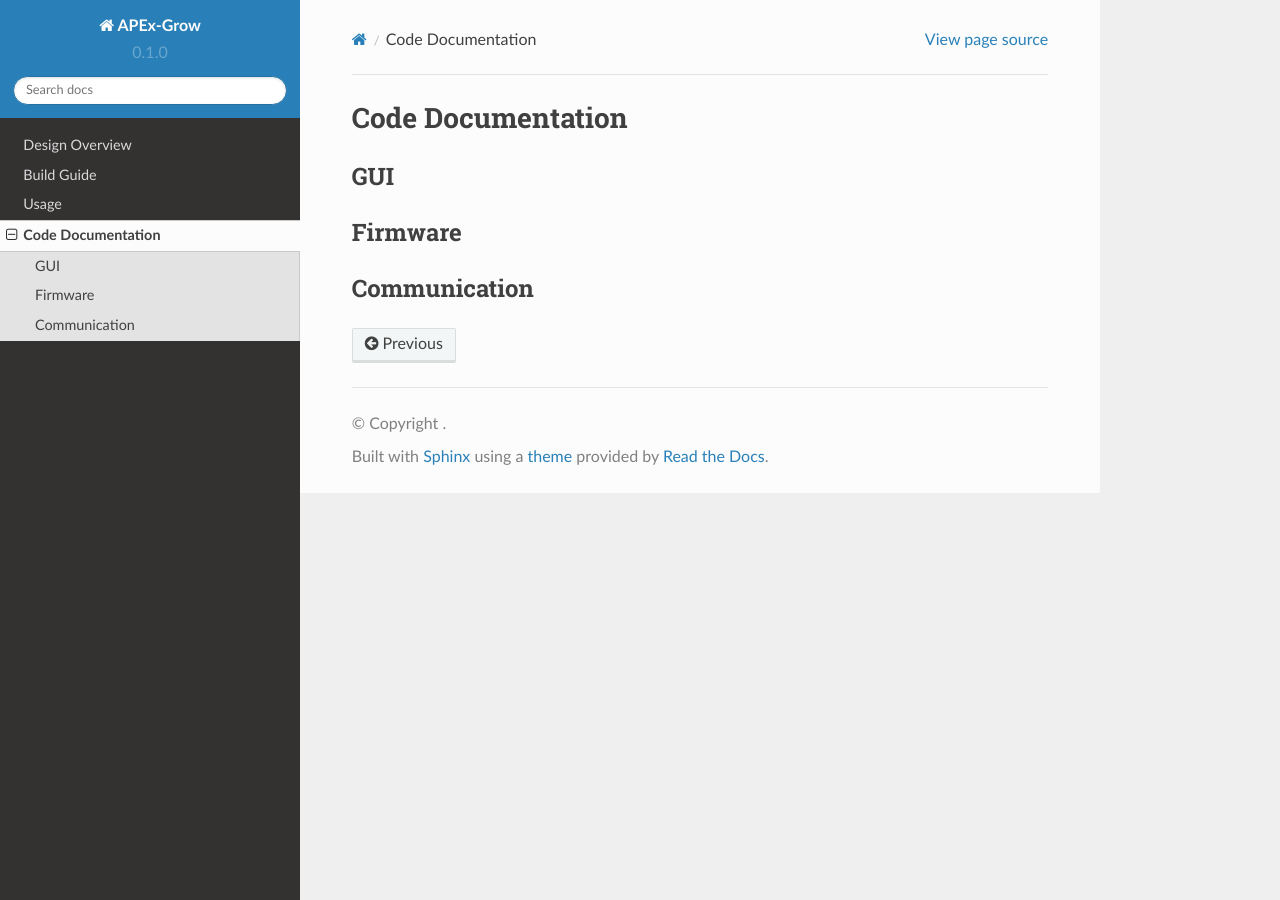
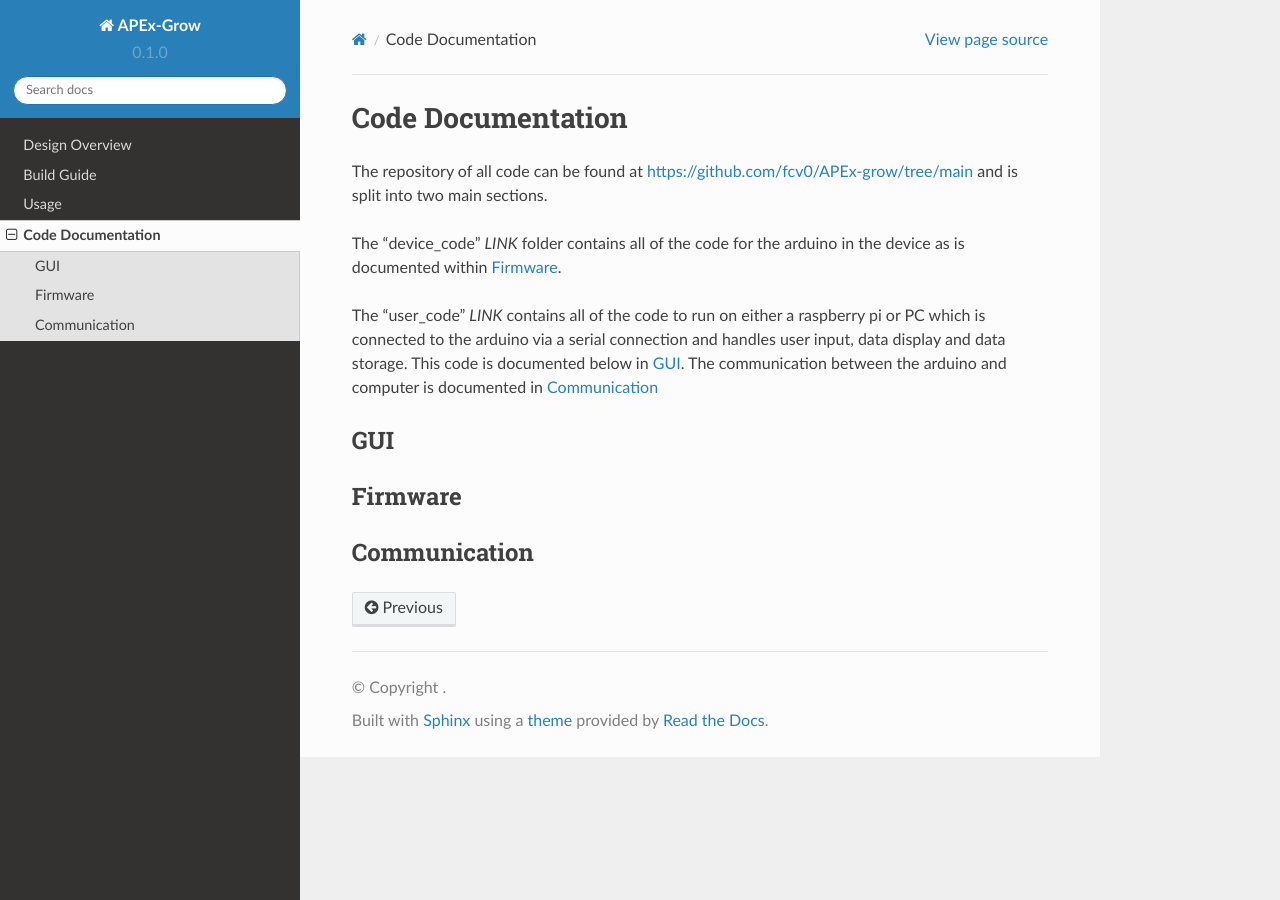
Before and after one commit to fcv0/APEx-grow, a Sphinx documentation site: the page built from docs/source/code_documentation.rst, in a window 1280 px wide. Built offline with Sphinx 7.4.7 and the Read the Docs theme 2.0.0, drawn with Linux system fonts in a browser that asks for light colours.

Commit message:
code intro

```diff
--- a/docs/source/code_documentation.rst
+++ b/docs/source/code_documentation.rst
@@ -1,5 +1,14 @@
 Code Documentation
 ========
+
+The repository of all code can be found at https://github.com/fcv0/APEx-grow/tree/main and is split into two main sections.
+
+The "device_code" *LINK*
+folder contains all of the code for the arduino in the device as is documented within :ref:`firmware`.
+
+The "user_code" *LINK*
+contains all of the code to run on either a raspberry pi or PC which is connected to the arduino via a serial connection and handles user input, data display and data storage.
+This code is documented below in :ref:`GUI`. The communication between the arduino and computer is documented in :ref:`communication`
 
 .. _GUI:
 GUI
--- a/docs/source/index.rst
+++ b/docs/source/index.rst
@@ -2,8 +2,8 @@ Welcome to APEx Grow's documentation!
 ===================================
 
 **APEx Grow** is an open source bioreactor with an inbuilt inline optical density (OD) sensor.
-**APEx Grow** will maintain a biological culture in a well mixed environment at a desired temperature.
-The inclusion of the inline OD sensor facilitates real-time, continuous monitoring of the optical density.
+**APEx Grow** will maintain a biological culture in a well mixed environment at a desired temperature and
+ the inclusion of the inline OD sensor facilitates real-time, continuous monitoring of the optical density.
 
 Check out the :doc:`usage` section for further information, including
 how to :ref:`installation` the project.
```
